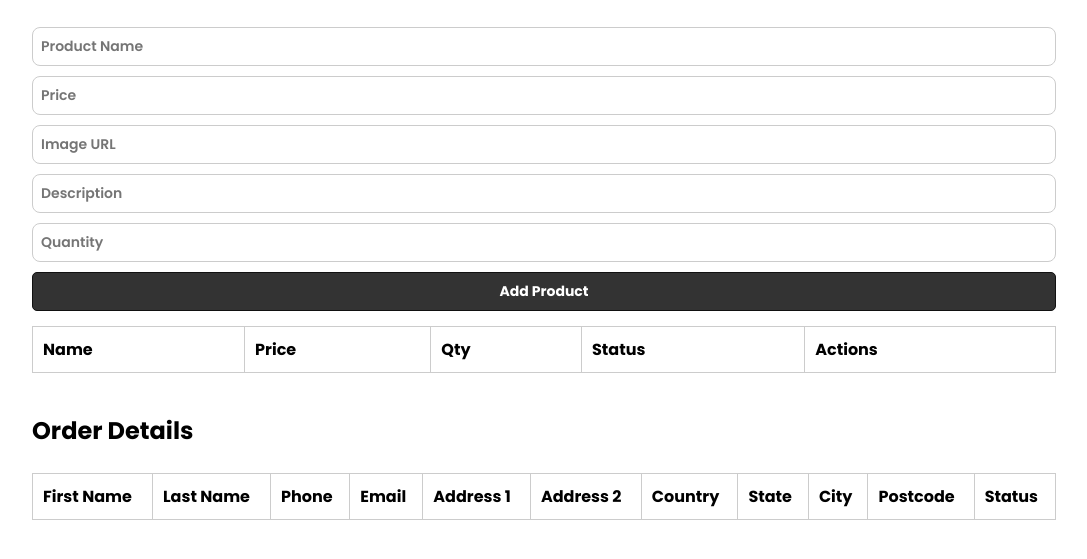
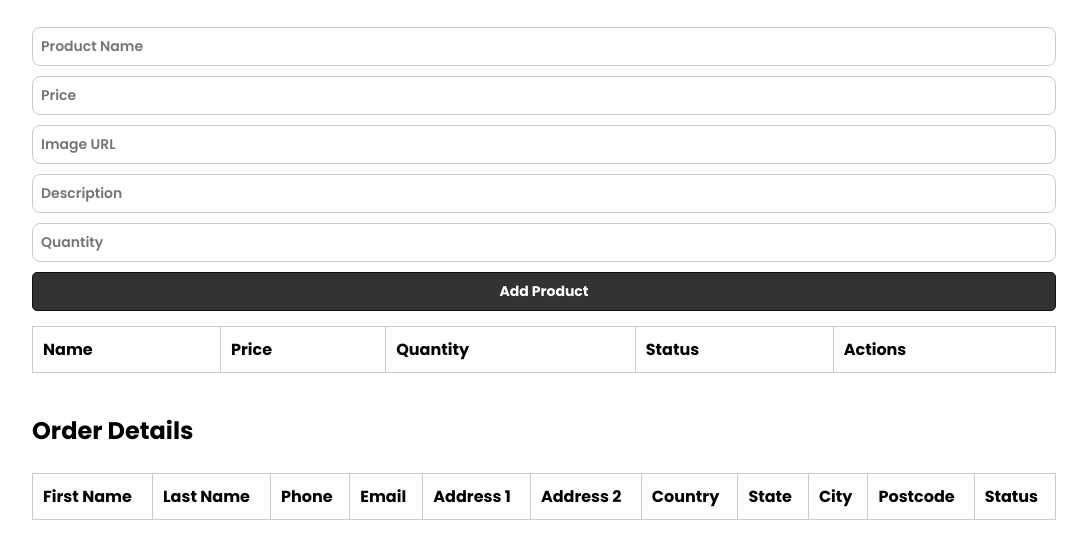
Before and after one commit to irfannoa/timeless-quest-api, a website: page admin_dashboard.html in a window 1280 px wide. Shown: the part 189-748 px from the top of the page, without its empty margins (96-1183 px from the left). Drawn offline with Linux system fonts and the light colour scheme; no server answers.

```diff
--- a/admin_dashboard.html
+++ b/admin_dashboard.html
@@ -3,7 +3,7 @@
     <head>
       <meta charset="UTF-8" />
       <meta name="viewport" content="width=device-width, initial-scale=1.0"/>
-      <title>Admin Dashboard - Timeless Quest</title>
+      <title>Admin Dashboard</title>
       <link rel="icon" href="images/favicon.png" type="image/png">
       <link href="https://fonts.googleapis.com/css2?family=Poppins:wght@600;700;800&display=swap" rel="stylesheet">
       <link rel="stylesheet" href="styles.css" />
@@ -70,7 +70,7 @@
       <table id="productTable">
         <thead>
           <tr>
-            <th>Name</th><th>Price</th><th>Qty</th><th>Status</th><th>Actions</th>
+            <th>Name</th><th>Price</th><th>Quantity</th><th>Status</th><th>Actions</th>
           </tr>
         </thead>
         <tbody></tbody>
```
Also changed, not shown: cart.html (+1 -1 lines), checkout.html (+1 -1 lines).
